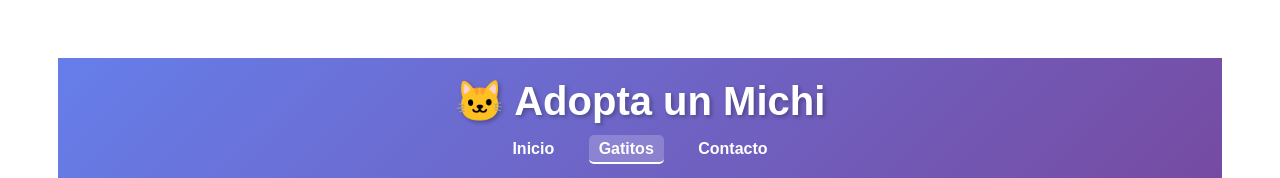
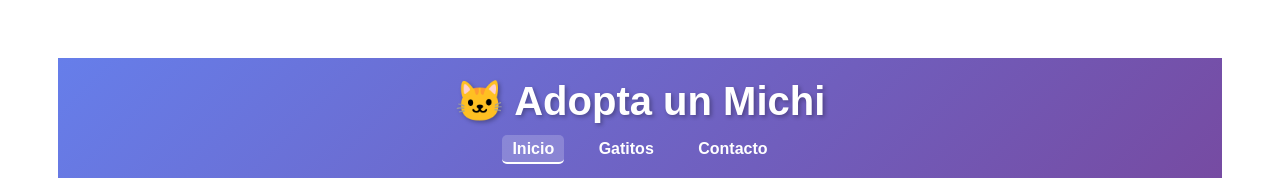
Before and after one commit to Laurapl0/miPrimeraPagina, a plain HTML site: page Adopta un michi/index.html in a window 1280 px wide. Shown: the top 178 px of the page. Drawn offline with Linux system fonts and the light colour scheme; grey boxes are pictures that could not be loaded.

Commit message:
encabezado pagina inicio

```diff
--- a/Adopta un michi/index.html
+++ b/Adopta un michi/index.html
@@ -9,8 +9,8 @@
     <div style="max-width: 1200px; margin: 0 auto; padding: 0 20px;">
         <h1 style="color: white; margin: 0; font-size: 2.5em; font-family: 'Arial', sans-serif; text-shadow: 2px 2px 4px rgba(0,0,0,0.3);">🐱 Adopta un Michi</h1>
         <nav style="margin-top: 15px;">
-            <a href="index.html" style="color: white; text-decoration: none; margin-right: 20px; font-weight: bold; padding: 5px 10px; border-radius: 5px; transition: background-color 0.3s;">Inicio</a>
-            <a href="Gatitos disponibles.html" style="color: white; text-decoration: none; margin-right: 20px; font-weight: bold; padding: 5px 10px; border-radius: 5px; background-color: rgba(255,255,255,0.2); border-bottom: 2px solid white;">Gatitos</a>
+            <a href="index.html" style="color: white; text-decoration: none; margin-right: 20px; font-weight: bold; padding: 5px 10px; border-radius: 5px; ;background-color: rgba(255,255,255,0.2); border-bottom: 2px solid white">Inicio</a>
+            <a href="Gatitos disponibles.html" style="color: white; text-decoration: none; margin-right: 20px; font-weight: bold; padding: 5px 10px; border-radius: 5px;transition: background-color 0.3s;">Gatitos</a>
             <a href="#" style="color: white; text-decoration: none; font-weight: bold; padding: 5px 10px; border-radius: 5px; transition: background-color 0.3s;">Contacto</a>
         </nav>
     </div>
```
